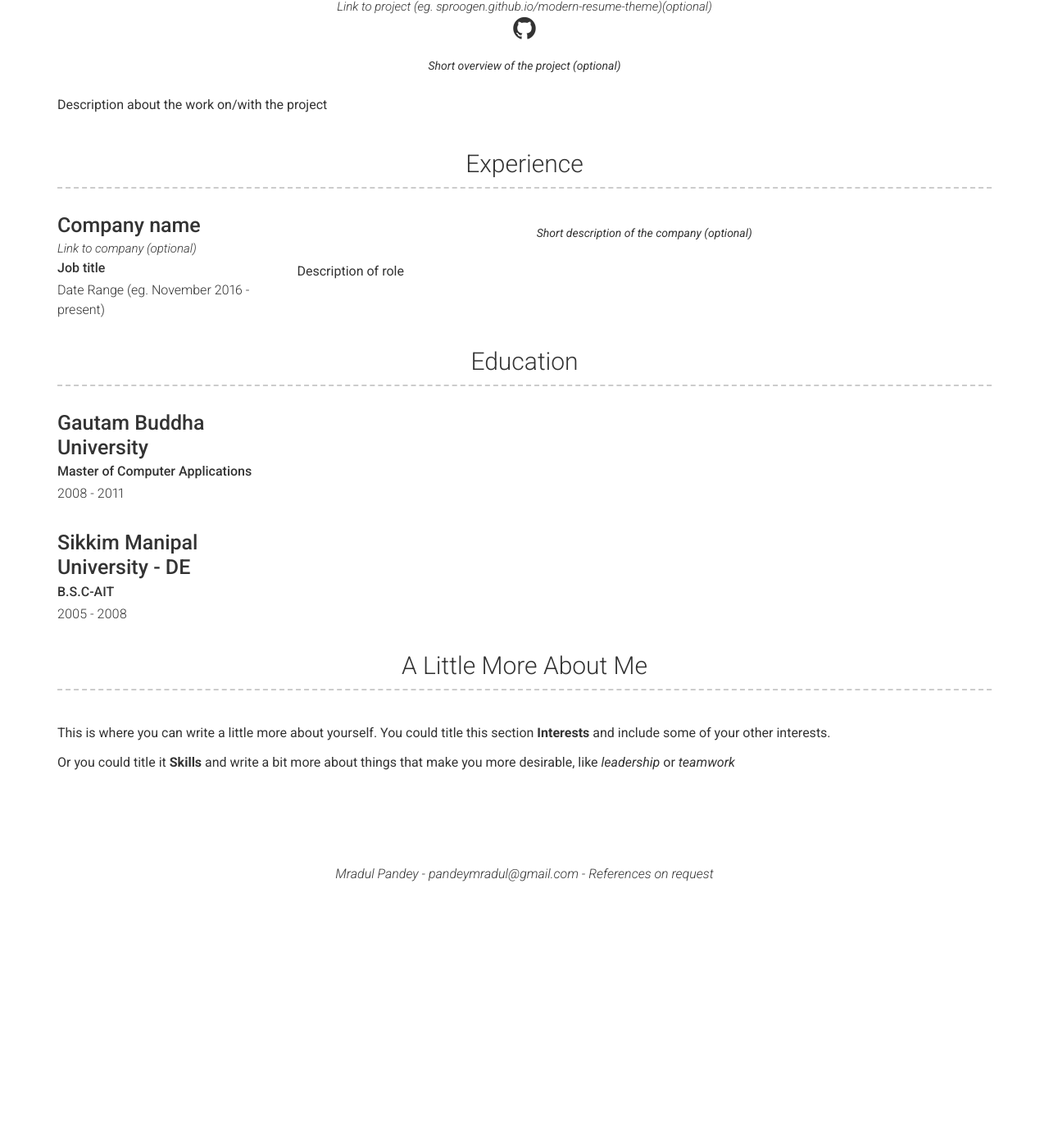
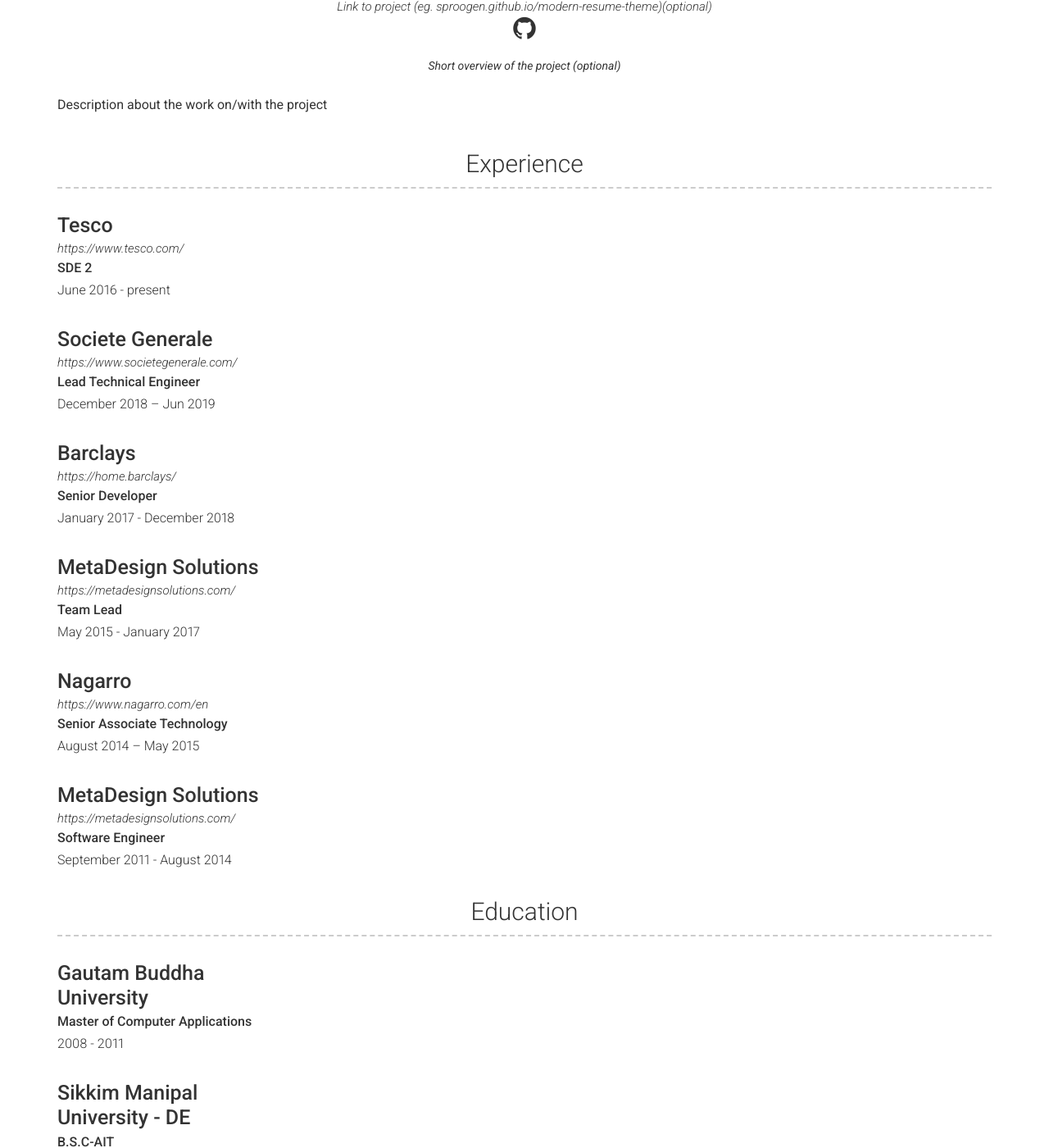
Before and after one commit to mradulpandey/mradulpandey.github.io, a Jekyll site: the page built from index.md, in a window 1280 px wide and 1400 px high, scrolled down 1009 px. Shown: the whole window at 82% size. Built offline with Jekyll 4.4.1, drawn with Linux system fonts in a browser that asks for light colours; before the commit the page ends 2099 px from its top, so only the background shows below that.

Commit message:
Added experience

```diff
--- a/_data/experience.yml
+++ b/_data/experience.yml
@@ -1,10 +1,36 @@
 # Experience template
 - layout: left
-  company: Company name
-  link: Link to company (optional)
-  job_title: Job title
-  dates: Date Range (eg. November 2016 - present)
-  quote: >
-   Short description of the company (optional)
-  description: | # this will include new lines to allow paragraphs
-    Description of role
+  company: Tesco
+  link: https://www.tesco.com/
+  job_title: SDE 2
+  dates: June 2016 - present
+
+- layout: left
+  company: Societe Generale
+  link: https://www.societegenerale.com/
+  job_title: Lead Technical Engineer
+  dates: December 2018 – Jun 2019
+
+- layout: left
+  company: Barclays
+  link: https://home.barclays/
+  job_title: Senior Developer
+  dates: January 2017 - December 2018
+
+- layout: left
+  company: MetaDesign Solutions
+  link: https://metadesignsolutions.com/
+  job_title: Team Lead
+  dates: May 2015 - January 2017
+
+- layout: left
+  company: Nagarro
+  link: https://www.nagarro.com/en
+  job_title: Senior Associate Technology
+  dates: August 2014 – May 2015
+
+- layout: left
+  company: MetaDesign Solutions
+  link: https://metadesignsolutions.com/
+  job_title: Software Engineer
+  dates: September 2011 - August 2014
```
Also changed, not shown: 1 other file.
